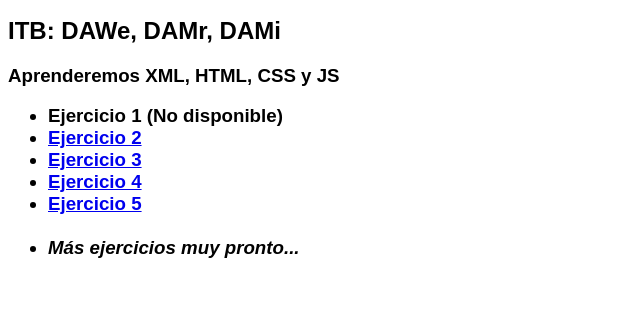
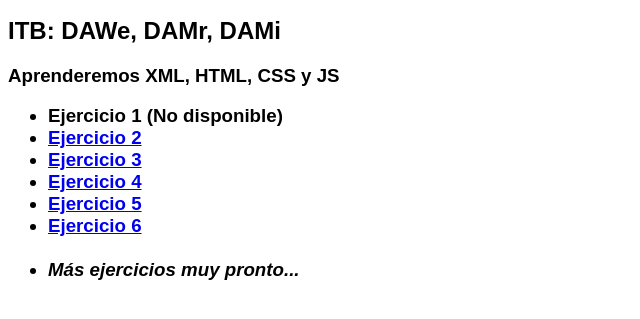
Before and after one commit to joanitb/JoanIllescas, a plain HTML site: page index.html in a window 1280 px wide. Shown: the part 111-430 px from the top of the page, without its empty margins (0-640 px from the left). Drawn offline with Linux system fonts and the light colour scheme.

Commit message:
Update index.html

```diff
--- a/index.html
+++ b/index.html
@@ -19,6 +19,7 @@
         <li><a href="ejercicio3.html">Ejercicio 3</a></li>
         <li><a href="ejercicio4.html">Ejercicio 4</a></li>
         <li><a href="ejercicio5.html">Ejercicio 5</a></li>
+        <li><a href="ejercicio6.html">Ejercicio 6</a></li>
         <br>
         <li><i>Más ejercicios muy pronto...</i></li>
     </ul>
```
